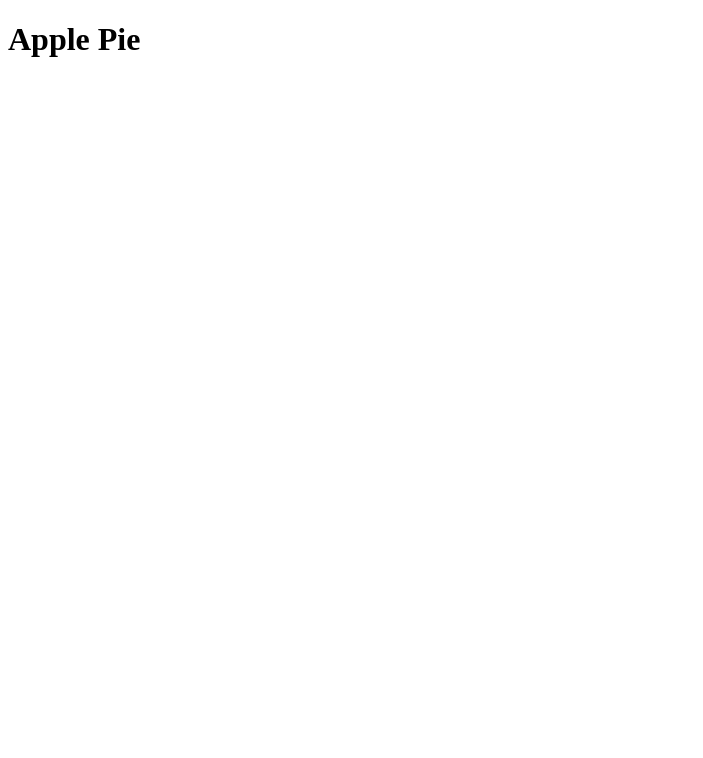
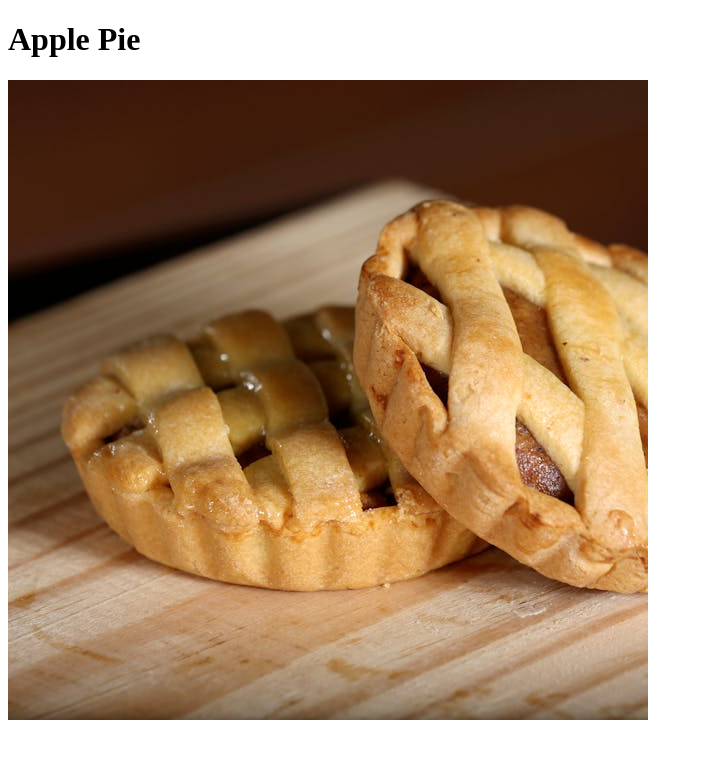
Before and after one commit to snczy33/recipes-book, a plain HTML site: page recipes/apple-pie.html in a window 1280 px wide. Shown: the whole page, without its empty margins (0-703 px from the left). Drawn offline with Linux system fonts and the light colour scheme.

Commit message:
Embed apple-pie.jpg

```diff
--- a/recipes/apple-pie.html
+++ b/recipes/apple-pie.html
@@ -7,5 +7,6 @@
   </head>
   <body>
     <h1>Apple Pie</h1>
+    <img src="../img/apple-pie.jpg" alt="apple pie" />
   </body>
 </html>
```
